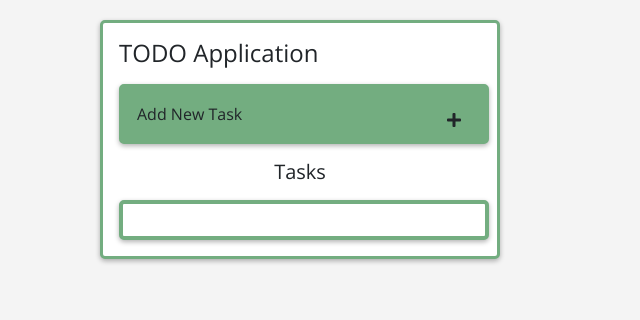
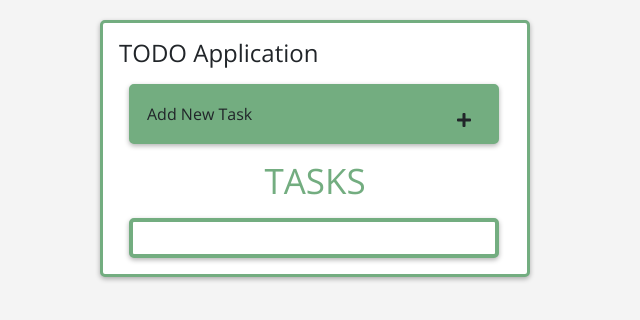
Before and after one commit to vuthithaogiang/Session17-Local-storage-application, a plain HTML site: page index.html in a window 1280 px wide. Shown: the whole page, without its empty margins (0-640 px from the left). Drawn offline with nearby package versions, Linux system fonts and the light colour scheme.

Commit message:
update title
update

```diff
--- a/css/style.css
+++ b/css/style.css
@@ -30,7 +30,7 @@ body {
     padding: 1em;
     border-radius: 5px;
     box-shadow: 0 2px 5px rgba(0, 0, 0, 0.3);
-    width: 400px;
+    width: 430px;
     height: auto;
     margin-left: 100px;
     margin-top: 20px;
@@ -46,6 +46,7 @@ body {
     width: 370px;
     height: auto;
     text-align: left;
+    margin-left: 10px;
 }
 
 
@@ -68,6 +69,7 @@ body {
     text-align: left;
     width: 370px;
     height: auto;
+    margin-left: 10px;;
 
     cursor: pointer;
 }
@@ -101,6 +103,12 @@ body {
 
 #msg{
     color: red;
+}
+.text-center{
+    text-transform: uppercase;
+    color:#73ad80;
+    font-size: 35px ;
+
 }
 
 .btn {
```
